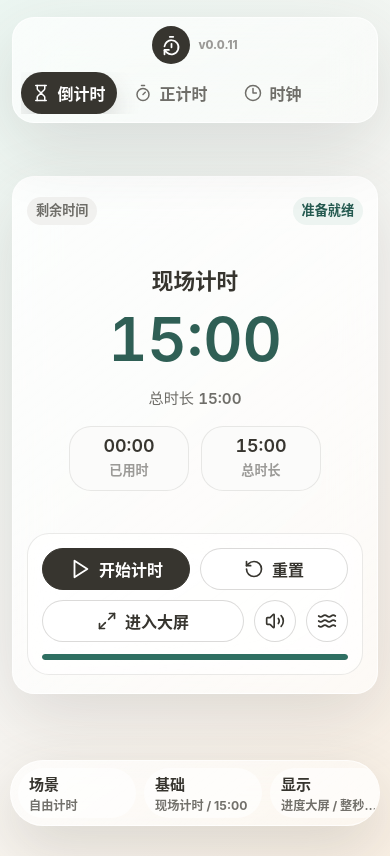
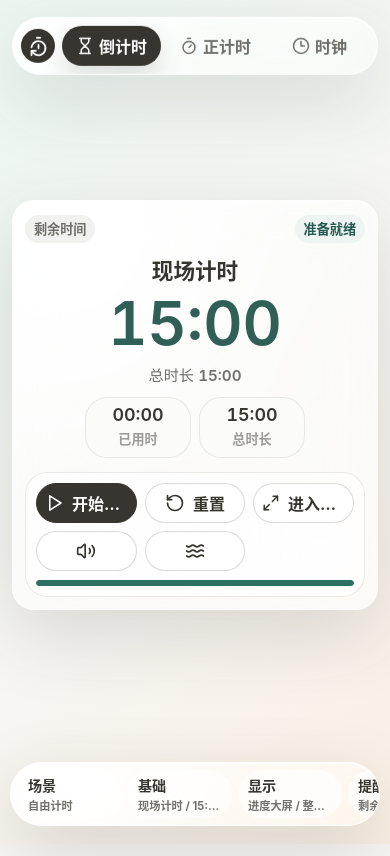
Before and after one commit to nowscott/TimerDisplay, a React (Vite) app: page / in a window 390 px wide. Built offline with nearby package versions, Linux system fonts and the light colour scheme.

Commit message:
Release v0.0.12

```diff
--- a/package.json
+++ b/package.json
@@ -1,6 +1,6 @@
 {
   "name": "timer-display",
-  "version": "0.0.11",
+  "version": "0.0.12",
   "private": false,
   "description": "中文网页现场计时工具，适合课堂、公开课、赛课和会议现场投屏。",
   "license": "MIT",
--- a/src/App.css
+++ b/src/App.css
@@ -27,10 +27,16 @@
   --shadow: 0 16px 42px rgba(55, 53, 47, 0.08);
   --radius-ui: 22px;
   --radius-pill: 999px;
-  --glass-bg: linear-gradient(145deg, rgba(255, 255, 255, 0.7), rgba(255, 255, 255, 0.42));
-  --glass-bg-strong: linear-gradient(145deg, rgba(255, 255, 255, 0.82), rgba(255, 255, 255, 0.58));
-  --glass-border: rgba(255, 255, 255, 0.72);
-  --glass-shadow: 0 22px 70px rgba(55, 53, 47, 0.14);
+  --glass-bg:
+    radial-gradient(circle at 18% 12%, rgba(255, 255, 255, 0.92), rgba(255, 255, 255, 0.36) 34%, transparent 58%),
+    linear-gradient(145deg, rgba(255, 255, 255, 0.62), rgba(255, 255, 255, 0.28));
+  --glass-bg-strong:
+    radial-gradient(circle at 16% 10%, rgba(255, 255, 255, 0.96), rgba(255, 255, 255, 0.46) 32%, transparent 58%),
+    radial-gradient(circle at 88% 92%, rgba(255, 255, 255, 0.34), transparent 48%),
+    linear-gradient(145deg, rgba(255, 255, 255, 0.72), rgba(255, 255, 255, 0.36));
+  --glass-border: rgba(255, 255, 255, 0.82);
+  --glass-inset: inset 0 1px 0 rgba(255, 255, 255, 0.86), inset 0 -1px 0 rgba(255, 255, 255, 0.24);
+  --glass-shadow: 0 24px 76px rgba(55, 53, 47, 0.16), 0 2px 10px rgba(255, 255, 255, 0.34) inset;
   --dock-bg: var(--glass-bg);
   --dock-border: var(--glass-border);
   --timer-number-font:
@@ -140,9 +146,33 @@ input:disabled {
   border: 1px solid var(--dock-border);
   border-radius: var(--radius-pill);
   background: var(--dock-bg);
-  box-shadow: var(--glass-shadow);
-  backdrop-filter: blur(22px) saturate(1.28);
-  -webkit-backdrop-filter: blur(22px) saturate(1.28);
+  box-shadow: var(--glass-shadow), var(--glass-inset);
+  backdrop-filter: blur(30px) saturate(1.7) contrast(1.04);
+  -webkit-backdrop-filter: blur(30px) saturate(1.7) contrast(1.04);
+  isolation: isolate;
+  overflow: hidden;
+}
+
+.mode-dock::before,
+.config-dock::before,
+.config-popover::before {
+  position: absolute;
+  inset: 1px;
+  border-radius: inherit;
+  background:
+    linear-gradient(120deg, rgba(255, 255, 255, 0.7), transparent 32%),
+    radial-gradient(circle at 78% 18%, rgba(255, 255, 255, 0.36), transparent 28%);
+  content: "";
+  opacity: 0.72;
+  pointer-events: none;
+  z-index: 0;
+}
+
+.mode-dock > *,
+.config-dock > *,
+.config-popover > * {
+  position: relative;
+  z-index: 1;
 }
 
 .mode-dock-brand,
@@ -676,7 +706,7 @@ input:disabled {
   display: grid;
   gap: 14px;
   max-height: calc(100vh - clamp(36px, 6.8vh, 84px));
-  overflow: auto;
+  overflow: visible;
   padding: 14px 14px 16px;
   border: 1px solid var(--line);
   border-radius: 8px;
@@ -1299,6 +1329,7 @@ input:disabled {
 }
 
 .config-dock {
+  position: relative;
   gap: 8px;
   width: 100%;
   min-width: 0;
@@ -1307,9 +1338,10 @@ input:disabled {
   border: 1px solid var(--dock-border);
   border-radius: var(--radius-pill);
   background: var(--dock-bg);
-  box-shadow: 0 20px 58px rgba(55, 53, 47, 0.16);
-  backdrop-filter: blur(24px) saturate(1.3);
-  -webkit-backdrop-filter: blur(24px) saturate(1.3);
+  box-shadow: 0 24px 70px rgba(55, 53, 47, 0.18), var(--glass-inset);
+  backdrop-filter: blur(32px) saturate(1.72) contrast(1.04);
+  -webkit-backdrop-filter: blur(32px) saturate(1.72) contrast(1.04);
+  isolation: isolate;
   scrollbar-width: none;
 }
 
@@ -1329,17 +1361,27 @@ input:disabled {
   background: rgba(255, 255, 255, 0.58);
   text-align: left;
   transition:
-    background-color 140ms ease,
+    background 180ms ease,
     color 140ms ease,
-    transform 140ms ease,
-    box-shadow 140ms ease,
+    transform 180ms cubic-bezier(0.2, 0.85, 0.2, 1),
+    box-shadow 180ms ease,
     opacity 140ms ease;
 }
 
 .config-dock-button:hover {
-  transform: translateY(-2px);
-  background: rgba(255, 255, 255, 0.78);
-  box-shadow: 0 12px 30px rgba(55, 53, 47, 0.12);
+  transform: translateY(-2px) scale(1.015);
+  background:
+    radial-gradient(circle at 18% 10%, rgba(255, 255, 255, 0.86), rgba(255, 255, 255, 0.2) 58%),
+    rgba(255, 255, 255, 0.62);
+  box-shadow: 0 14px 34px rgba(55, 53, 47, 0.12), inset 0 1px 0 rgba(255, 255, 255, 0.7);
+}
+
+.config-dock-button:focus-visible {
+  outline: 0;
+  box-shadow:
+    0 0 0 2px rgba(255, 255, 255, 0.72),
+    0 0 0 4px rgba(47, 111, 98, 0.22),
+    inset 0 1px 0 rgba(255, 255, 255, 0.62);
 }
 
 .config-dock-button:disabled {
@@ -1349,8 +1391,18 @@ input:disabled {
 
 .config-dock-button--active {
   color: #ffffff;
-  background: #37352f;
-  box-shadow: 0 14px 32px rgba(55, 53, 47, 0.22);
+  background:
+    radial-gradient(circle at 22% 8%, rgba(255, 255, 255, 0.34), transparent 44%),
+    rgba(55, 53, 47, 0.88);
+  box-shadow: 0 16px 36px rgba(55, 53, 47, 0.24), inset 0 1px 0 rgba(255, 255, 255, 0.22);
+}
+
+.config-dock-button--active:focus-visible {
+  box-shadow:
+    0 0 0 2px rgba(255, 255, 255, 0.72),
+    0 0 0 4px rgba(47, 111, 98, 0.2),
+    0 16px 36px rgba(55, 53, 47, 0.24),
+    inset 0 1px 0 rgba(255, 255, 255, 0.22);
 }
 
 .config-dock-button--active:hover {
@@ -1405,8 +1457,9 @@ input:disabled {
   border-radius: var(--radius-pill);
   color: var(--text-muted);
   background: rgba(255, 255, 255, 0.5);
-  backdrop-filter: blur(12px) saturate(1.12);
-  -webkit-backdrop-filter: blur(12px) saturate(1.12);
+  backdrop-filter: blur(18px) saturate(1.28);
+  -webkit-backdrop-filter: blur(18px) saturate(1.28);
+  box-shadow: inset 0 1px 0 rgba(255, 255, 255, 0.62);
   font-size: 0.82rem;
   font-weight: 730;
 }
@@ -1414,22 +1467,44 @@ input:disabled {
 .config-popover {
   position: absolute;
   left: 50%;
-  bottom: calc(100% + 14px);
+  bottom: calc(100% + 10px);
   display: grid;
   gap: 14px;
   width: min(760px, calc(100vw - 28px));
   max-height: min(72vh, 640px);
   padding: 18px;
-  overflow: auto;
+  overflow: visible;
   border: 1px solid rgba(255, 255, 255, 0.78);
   border-radius: var(--radius-ui);
   background: var(--glass-bg-strong);
-  box-shadow: 0 30px 90px rgba(55, 53, 47, 0.22);
-  backdrop-filter: blur(28px) saturate(1.32);
-  -webkit-backdrop-filter: blur(28px) saturate(1.32);
+  box-shadow: 0 32px 96px rgba(55, 53, 47, 0.24), var(--glass-inset);
+  backdrop-filter: blur(36px) saturate(1.82) contrast(1.05);
+  -webkit-backdrop-filter: blur(36px) saturate(1.82) contrast(1.05);
+  isolation: isolate;
   transform: translateX(-50%);
   transform-origin: 50% 100%;
-  animation: popoverLift 220ms cubic-bezier(0.2, 0.85, 0.2, 1) both;
+  animation: liquidPopover 360ms cubic-bezier(0.16, 1, 0.3, 1) both;
+  will-change: clip-path, opacity, transform, filter;
+}
+
+.config-popover::after {
+  position: absolute;
+  left: 50%;
+  bottom: -13px;
+  width: min(240px, 46%);
+  height: 28px;
+  border: 1px solid rgba(255, 255, 255, 0.66);
+  border-top: 0;
+  border-radius: 0 0 999px 999px;
+  background:
+    radial-gradient(circle at 50% 0%, rgba(255, 255, 255, 0.76), rgba(255, 255, 255, 0.28) 58%, transparent 72%),
+    rgba(255, 255, 255, 0.18);
+  box-shadow: inset 0 -1px 0 rgba(255, 255, 255, 0.46);
+  content: "";
+  pointer-events: none;
+  transform: translateX(-50%) scaleX(0.76);
+  transform-origin: 50% 0;
+  z-index: 0;
 }
 
 .config-popover__header {
@@ -1461,6 +1536,15 @@ input:disabled {
 .config-popover__body {
   display: grid;
   gap: 12px;
+  max-height: min(58vh, 520px);
+  overflow: auto;
+  padding-right: 2px;
+  scrollbar-width: thin;
+}
+
+.config-popover__header,
+.config-popover__body {
+  animation: liquidContent 280ms ease-out 90ms both;
 }
 
 .fullscreen-view {
@@ -1981,6 +2065,47 @@ input:disabled {
   }
 }
 
+@keyframes liquidPopover {
+  0% {
+    opacity: 0;
+    clip-path: inset(88% 44% 0 44% round 999px);
+    transform: translateX(-50%) translateY(18px) scaleX(0.34) scaleY(0.16);
+    filter: blur(10px) saturate(1.9);
+  }
+
+  42% {
+    opacity: 1;
+    clip-path: inset(18% 8% 0 8% round 32px);
+    transform: translateX(-50%) translateY(3px) scaleX(1.03) scaleY(0.94);
+    filter: blur(1px) saturate(1.35);
+  }
+
+  72% {
+    clip-path: inset(0 0 0 0 round var(--radius-ui));
+    transform: translateX(-50%) translateY(-2px) scaleX(0.995) scaleY(1.012);
+    filter: blur(0) saturate(1.12);
+  }
+
+  100% {
+    opacity: 1;
+    clip-path: inset(0 0 0 0 round var(--radius-ui));
+    transform: translateX(-50%) translateY(0) scale(1);
+    filter: blur(0) saturate(1);
+  }
+}
+
+@keyframes liquidContent {
+  0% {
+    opacity: 0;
+    transform: translateY(8px) scale(0.985);
+  }
+
+  100% {
+    opacity: 1;
+    transform: translateY(0) scale(1);
+  }
+}
+
 @media (min-width: 1500px) and (min-aspect-ratio: 16 / 9) {
   .app-layout {
     grid-template-columns: minmax(860px, 1fr) minmax(320px, 340px);
@@ -2114,7 +2239,7 @@ input:disabled {
 
 @media (max-width: 760px) {
   .app-shell {
-    padding: 14px;
+    padding: 12px 12px 112px;
   }
 
   .app-shell--focus {
@@ -2126,18 +2251,19 @@ input:disabled {
   }
 
   .mode-dock {
-    grid-template-columns: 1fr;
-    border-radius: 24px;
+    grid-template-columns: auto minmax(0, 1fr);
+    gap: 8px;
+    border-radius: var(--radius-pill);
   }
 
   .mode-dock-brand {
-    justify-content: center;
-    padding: 2px 8px 0;
+    justify-content: flex-start;
+    padding: 0 4px 0 0;
   }
 
   .timer-stage {
     height: auto;
-    min-height: 500px;
+    min-height: clamp(420px, calc(100vh - 236px), 500px);
     aspect-ratio: auto;
     padding: 22px 16px;
   }
@@ -2262,7 +2388,7 @@ input:disabled {
   }
 
   .timer-stage {
-    min-height: 470px;
+    min-height: clamp(390px, calc(100vh - 224px), 450px);
   }
 
   .stage-label,
@@ -2318,14 +2444,14 @@ input:disabled {
   }
 
   .mode-dock {
-    grid-template-columns: 1fr;
+    grid-template-columns: auto minmax(0, 1fr);
     width: 100%;
-    border-radius: var(--radius-ui);
+    border-radius: var(--radius-pill);
   }
 
   .mode-dock-brand {
-    justify-content: center;
-    padding: 0;
+    justify-content: flex-start;
+    padding: 0 4px 0 0;
   }
 
   .mode-tabs {
@@ -2341,7 +2467,7 @@ input:disabled {
 
   .mode-tab {
     flex: 0 0 auto;
-    min-width: 124px;
+    min-width: 118px;
   }
 
   .workspace-main {
@@ -2351,7 +2477,7 @@ input:disabled {
   .timer-workspace .timer-stage {
     width: 100%;
     height: auto;
-    min-height: 500px;
+    min-height: clamp(430px, calc(100vh - 232px), 500px);
     padding: 20px;
   }
 
@@ -2373,26 +2499,96 @@ input:disabled {
 }
 
 @media (max-width: 560px) {
-  .mode-dock-brand__text,
   .mode-tab__detail {
     display: none;
   }
 
+  .mode-dock-version {
+    font-size: 0.68rem;
+  }
+
   .mode-dock {
+    grid-template-columns: auto minmax(0, 1fr);
+    gap: 7px;
+    padding: 8px;
+    border-radius: var(--radius-pill);
+  }
+
+  .mode-dock-brand {
+    justify-content: flex-start;
+    padding: 0;
+  }
+
+  .mode-dock-brand__copy {
+    display: none;
+  }
+
+  .mode-tabs {
+    display: grid;
+    grid-template-columns: repeat(3, minmax(0, 1fr));
+    width: 100%;
+    gap: 5px;
+    overflow: visible;
+  }
+
+  .mode-dock-brand__icon {
+    width: 34px;
+    height: 34px;
+  }
+
+  .mode-tab {
+    flex: initial;
+    min-width: 0;
+    justify-content: center;
+    min-height: 40px;
+    gap: 5px;
+    padding: 0 7px;
+  }
+
+  .timer-workspace .timer-stage {
     gap: 8px;
-    padding: 8px;
-  }
-
-  .mode-tab {
-    min-width: 96px;
-    justify-content: center;
-    min-height: 42px;
-    padding: 0 10px;
-  }
-
-  .timer-workspace .timer-stage {
-    min-height: 470px;
-    padding: 18px 14px;
+    min-height: clamp(340px, calc(100vh - 280px), 400px);
+    padding: 12px;
+  }
+
+  .stage-main {
+    gap: 8px;
+    padding: 6px 0;
+  }
+
+  .stage-metrics {
+    gap: 8px;
+  }
+
+  .stage-metric {
+    min-width: 106px;
+    padding: 8px 10px 9px;
+  }
+
+  .stage-footer {
+    gap: 9px;
+    padding: 10px;
+  }
+
+  .timer-controls {
+    display: grid;
+    grid-template-columns: repeat(3, minmax(0, 1fr));
+    width: 100%;
+    gap: 8px;
+  }
+
+  .timer-controls .control-button,
+  .timer-controls .icon-button {
+    width: auto;
+    min-width: 0;
+    min-height: 40px;
+    padding: 0 8px;
+  }
+
+  .timer-controls .control-label {
+    overflow: hidden;
+    text-overflow: ellipsis;
+    white-space: nowrap;
   }
 
   .timer-stage--mode-countup .time-display {
@@ -2400,18 +2596,48 @@ input:disabled {
   }
 
   .config-popover {
-    bottom: calc(100% + 10px);
-    padding: 14px;
+    bottom: calc(100% + 8px);
+    width: calc(100vw - 20px);
+    max-height: min(70vh, 560px);
+    padding: 13px;
+    border-radius: 20px;
+  }
+
+  .config-popover::after {
+    bottom: -11px;
+    width: min(190px, 58%);
+    height: 24px;
+  }
+
+  .config-popover__header {
+    gap: 10px;
+  }
+
+  .config-popover h2 {
+    font-size: 1.05rem;
+  }
+
+  .config-popover__body {
+    max-height: min(52vh, 420px);
   }
 
   .config-dock {
+    gap: 6px;
     padding: 7px;
   }
 
   .config-dock-button {
-    flex: 0 0 118px;
-    min-height: 50px;
-    padding: 0 10px;
+    flex: 0 0 104px;
+    min-height: 48px;
+    padding: 0 9px;
+  }
+
+  .config-dock-button__text span {
+    font-size: 0.88rem;
+  }
+
+  .config-dock-button__text small {
+    font-size: 0.7rem;
   }
 
   .config-dock-button__icon,
```
Also changed, not shown: 2 other files (tests, documents, lock files or other folders).
